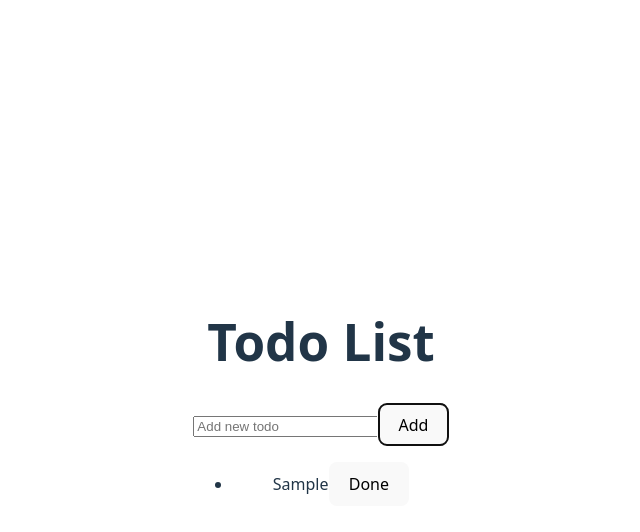
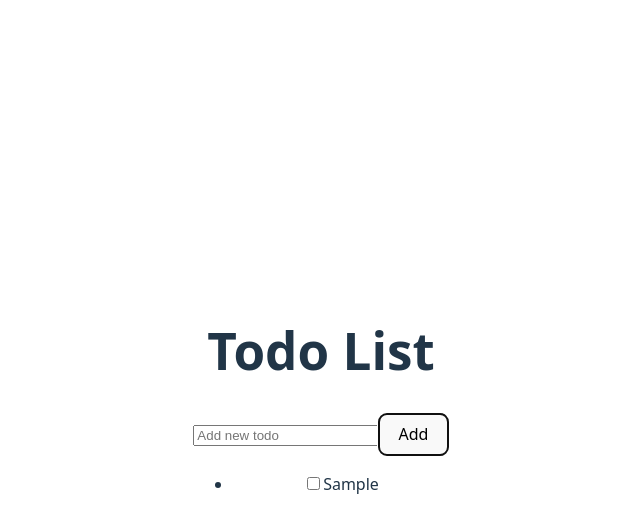
Before and after one commit to akazad12/ALAB-ReactTodoList, a React (Vite) app: page / in a window 1280 px wide. Both pictures are taken after typing "Sample" into the empty fields and a click on the button "Add". Shown: the top 532 px of the page, without its empty margins (319-959 px from the left). Built offline with nearby package versions, Linux system fonts and the light colour scheme.

Commit message:
added checkbox for completed todos

```diff
--- a/src/pages/CreateList.jsx
+++ b/src/pages/CreateList.jsx
@@ -3,19 +3,20 @@ import { useState } from "react";
 
 
 const ToDoElement= ({todo,index,toggleComplete})=>{
-  return(
-    <li>
+  return (
+  <li style={{ marginBottom: "10px" }}>
+    <input
+      type="checkbox"
+      checked={todo.isCompleted}
+      onChange={() => toggleComplete(index)}
+    />
+
+    <span>
       {todo.todo}
-      <button
-       onClick= {()=>toggleComplete(index)}
-      >
-        Done
-      </button>
-
-    </li>
-  )
+    </span>
+  </li>
+);
 }
-
 export default function CreateList() {
   const [todos, setTodos] = useState([]);
   const [input, setInput] = useState("");
```
